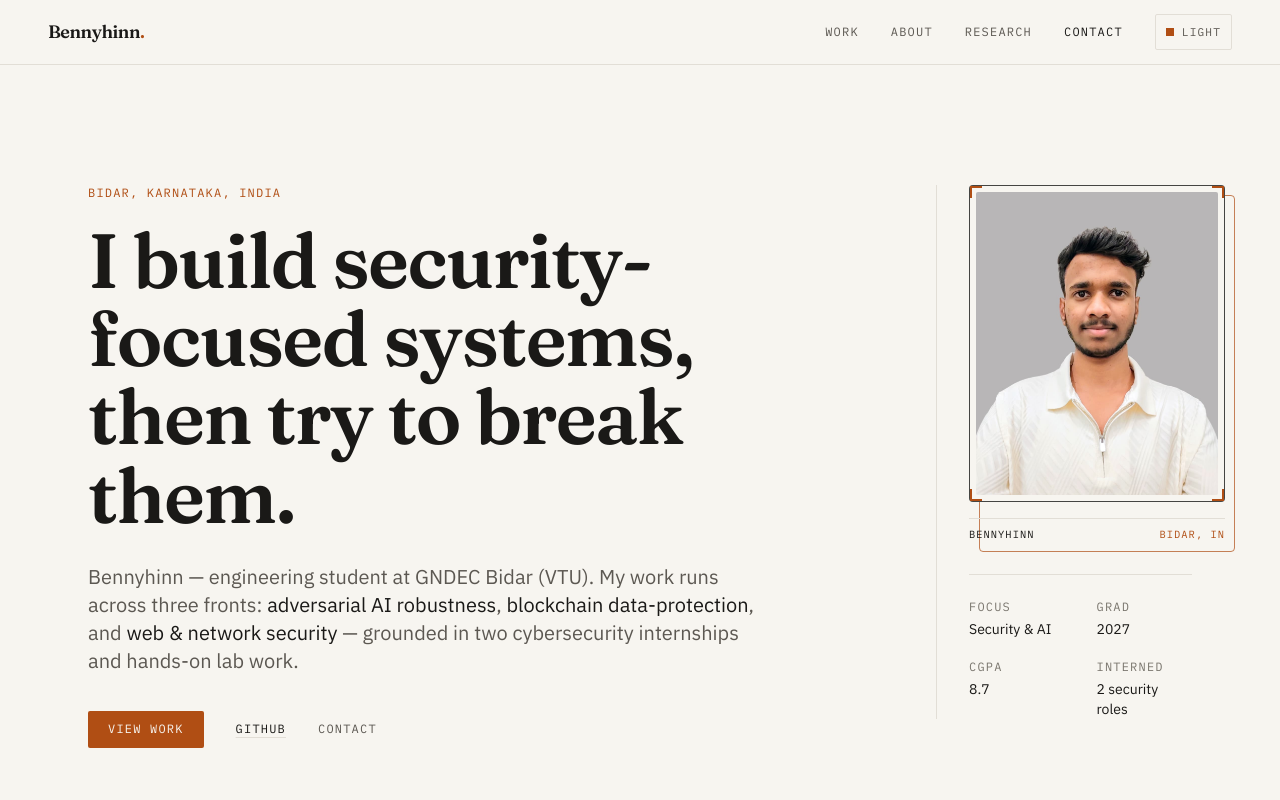
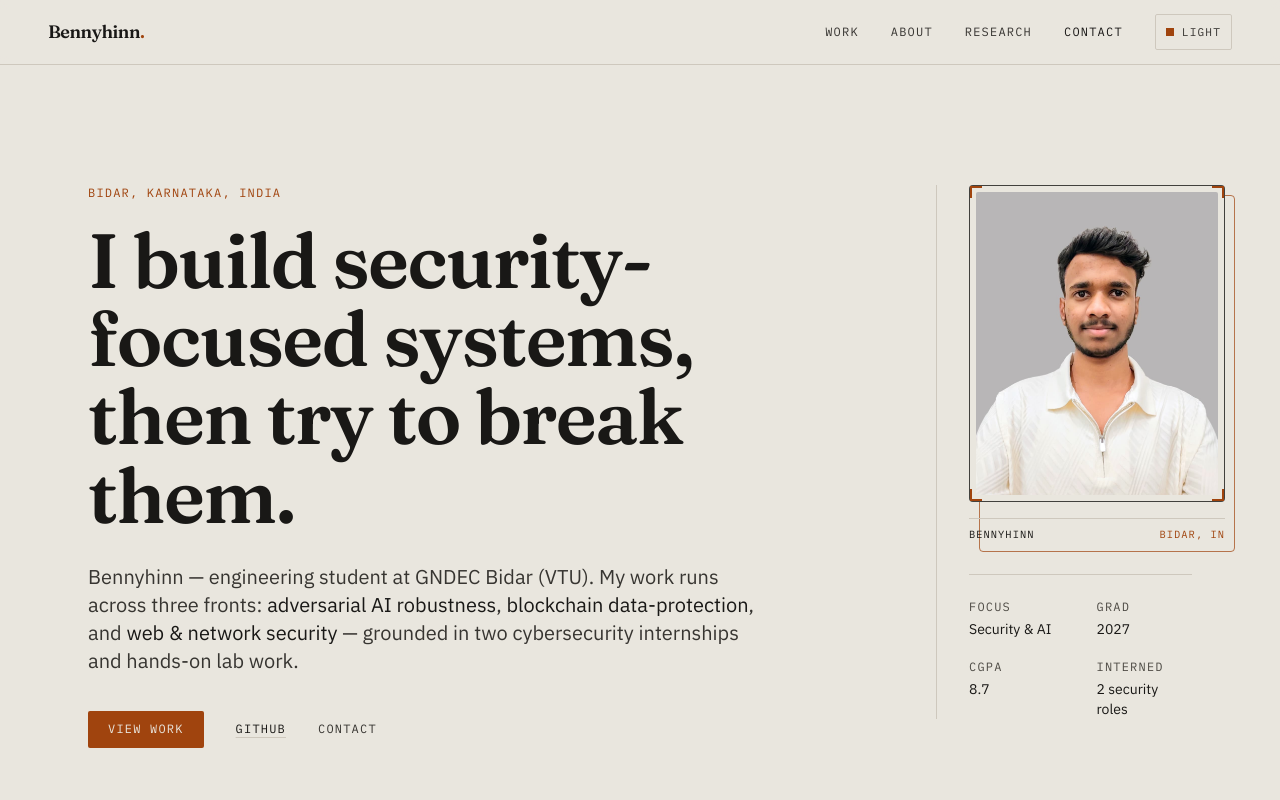
Before and after one commit to Bennyhinn007/portfolio-website, a Next.js app: page / in a window 1280 px wide. Shown: the top 800 px of the page. Built offline with nearby package versions, Linux system fonts and the light colour scheme.

Commit message:
Refine light-mode palette: warm stone bg with deep charcoal typography

```diff
--- a/src/app/globals.css
+++ b/src/app/globals.css
@@ -8,14 +8,17 @@
   Contrast ratios verified against WCAG AA for text pairings.
 */
 :root {
-  --paper: 247 245 240; /* #F7F5F0 warm paper */
-  --surface: 241 238 231; /* subtle raised neutral */
-  --ink: 26 25 23; /* #1A1917 */
-  --muted: 92 88 82; /* readable secondary text on paper */
-  --faint: 122 118 110; /* metadata */
-  --hairline: 226 222 214; /* #E2DED6 */
-  --accent: 176 78 20; /* #B04E14 burnt amber, AA on paper */
-  --accent-ink: 247 245 240; /* text on accent fills */
+  /* Light mode: soft warm stone for lower perceived brightness, deep charcoal
+     type, comfortable warm-gray secondary. All pairings verified WCAG AA.
+     On paper — ink 10.9:1, muted 5.2:1, faint 5.2:1, accent 5.1:1. */
+  --paper: 233 230 222; /* #E9E6DE warm stone — unchanged */
+  --surface: 225 221 212; /* #E1DDD4 subtle raised neutral — unchanged */
+  --ink: 25 24 22; /* #191816 display/headings — deep charcoal, dominant */
+  --muted: 55 53 49; /* #373531 body text — darker for strong presence */
+  --faint: 78 75 69; /* #4E4B45 metadata — darker, still the most muted level */
+  --hairline: 206 200 189; /* #CEC8BD borders — unchanged */
+  --accent: 160 68 14; /* burnt amber — unchanged */
+  --accent-ink: 233 230 222; /* text on accent fills, matches paper */
 
   --font-display: "Fraunces", Georgia, serif;
   --font-sans: "IBM Plex Sans", system-ui, sans-serif;
--- a/src/app/layout.tsx
+++ b/src/app/layout.tsx
@@ -11,7 +11,7 @@ export const metadata: Metadata = baseMetadata;
 
 export const viewport: Viewport = {
   themeColor: [
-    { media: "(prefers-color-scheme: light)", color: "#F7F5F0" },
+    { media: "(prefers-color-scheme: light)", color: "#E9E6DE" },
     { media: "(prefers-color-scheme: dark)", color: "#141312" },
   ],
 };
```
Also changed, not shown: public/og.svg.
